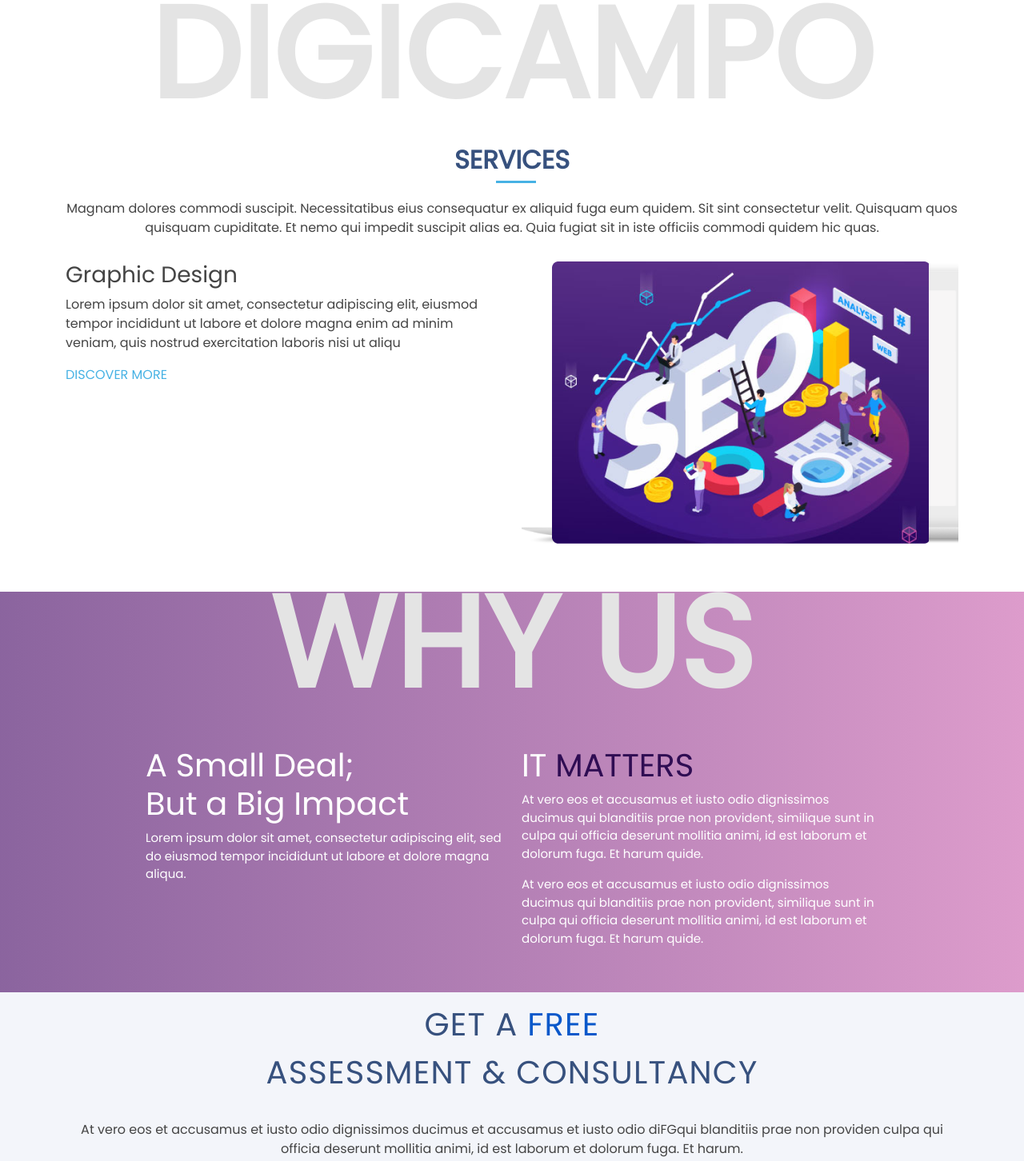
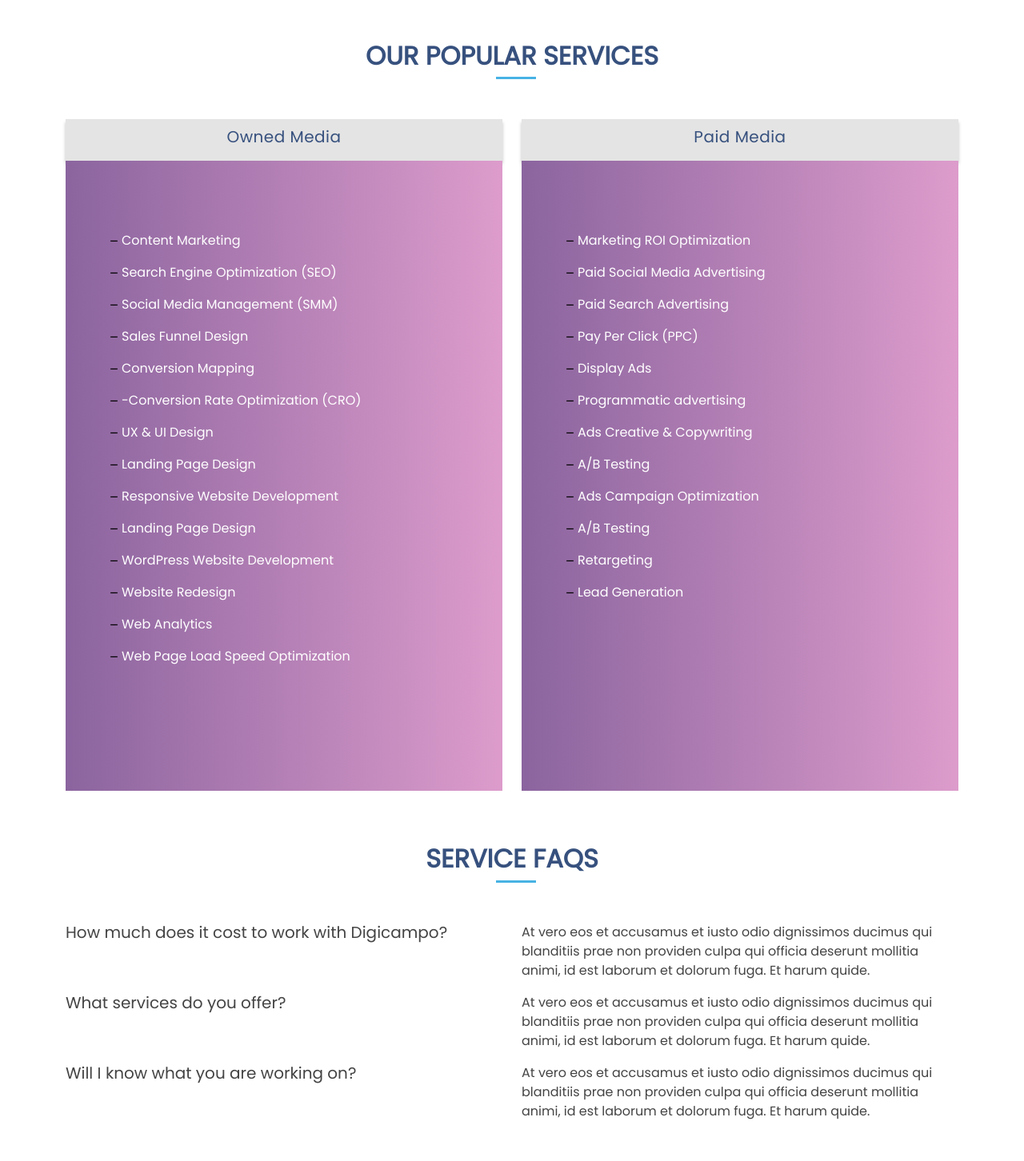
Before and after one commit to himelshipu/digicampo-portfolio, a plain HTML site: page service.html in a window 1280 px wide. Shown: the part 567-2019 px from the top of the page at 80% size. Drawn offline with nearby package versions, Linux system fonts and the light colour scheme.

```diff
--- a/assets/css/style.css
+++ b/assets/css/style.css
@@ -384,7 +384,7 @@
 .hero h3 {
 
 }
-.hero .btn-get-started {
+.btn-get-started {
   font-family: "Poppins", sans-serif;
   font-weight: 500;
   font-size: 16px;
@@ -398,7 +398,7 @@
   background: #86619C;
   filter: drop-shadow(0px 4px 4px rgba(0, 0, 0, 0.25));
 }
-.hero .btn-get-started:hover {
+.btn-get-started:hover {
   background: #209dd8;
 }
 .hero .btn-watch-video {
@@ -457,7 +457,7 @@
   .hero .hero-img img {
     width: 80%;
   }
-  .hero .btn-get-started {
+ .btn-get-started {
     font-size: 16px;
     padding: 10px 24px 11px 24px;
   }
@@ -1146,19 +1146,15 @@
 # Pricing
 --------------------------------------------------------------*/
 .pricing .row {
-  padding-top: 40px;
+  /*padding-top: 40px;*/
 }
 .pricing .box {
   padding: 60px 40px;
-  box-shadow: 0 3px 20px -2px rgba(20, 45, 100, 0.1);
-  background: #fff;
   height: 100%;
-  border-top: 4px solid #fff;
-  border-radius: 5px;
+  background: linear-gradient(89.8deg, #86619C -5.86%, #E3A0CF 107.39%);
 }
 .pricing h3 {
   font-weight: 500;
-  margin-bottom: 15px;
   font-size: 20px;
   color: #37517e;
 }
@@ -1187,13 +1183,14 @@
 .pricing ul li {
   padding: 10px 0 10px 30px;
   position: relative;
+  color: #ffff;
 }
 .pricing ul i {
-  color: #28a745;
-  font-size: 24px;
+  color: black;
+  font-size: 15px;
   position: absolute;
-  left: 0;
-  top: 6px;
+  left: 13px;
+  top: 13px;
 }
 .pricing ul .na {
   color: #ccc;
@@ -1232,13 +1229,13 @@
 }
 @media (max-width: 992px) {
   .pricing .box {
-    max-width: 60%;
+    max-width: 100%;
     margin: 0 auto 30px auto;
   }
 }
 @media (max-width: 767px) {
   .pricing .box {
-    max-width: 80%;
+    max-width: 100%;
     margin: 0 auto 30px auto;
   }
 }
@@ -1745,3 +1742,20 @@
 .page-banner h1{
 
 }
+.top-box{
+  background: #E4E4E4;
+  box-shadow: 0px 4px 4px rgb(0 0 0 / 25%);
+  line-height: 45px;
+  letter-spacing: 0.03em;
+  color: #2F0D53;
+  padding: 10px;
+  text-align: center;
+ }
+.description{
+  font-size: 18px;
+  line-height: 29px;
+  text-align: center;
+  letter-spacing: 0.04em;
+  font-family: 'Open Sans';
+  padding-bottom: 20px;
+}
--- a/service.html
+++ b/service.html
@@ -98,7 +98,7 @@
             <div class="col-lg-12 d-flex flex-column justify-content-center pt-4 pt-lg-0 order-2 order-lg-1 text-uppercase"
                  data-aos="fade-up" data-aos-delay="200">
                 <ul>
-                    <li> Home <i class="bx bx-right-arrow"></i> Services </li>
+                    <li> Home <i class="bx bx-right-arrow"></i> Services</li>
                 </ul>
                 <h1 class="mt-5 mb-4">Our Digital Services</h1>
                 <p>
@@ -112,155 +112,164 @@
 
 </section><!-- End Hero -->
 
-<!-- ======= services Us Section ======= -->
-<section class="services" id="services">
+
+<!-- ======= Pricing Section ======= -->
+<section class="pricing mt-5" id="pricing">
     <div class="container" data-aos="fade-up">
 
-        <div class="faded-title">
-            <h2>DIGICAMPO</h2>
+        <div class="section-title">
+            <h2>Our Popular Services</h2>
         </div>
+
+        <div class="row">
+
+            <div class="col-lg-6" data-aos="fade-up" data-aos-delay="100">
+                <div class="top-box">
+                    <h3>Owned Media</h3>
+                </div>
+                <div class="box">
+                    <ul>
+                        <li><i class="bx bx-minus"></i>Content Marketing</li>
+                        <li><i class="bx bx-minus"></i>Search Engine Optimization (SEO)</li>
+                        <li><i class="bx bx-minus"></i>Social Media Management (SMM)</li>
+                        <li><i class="bx bx-minus"></i>Sales Funnel Design</li>
+                        <li><i class="bx bx-minus"></i>Conversion Mapping</li>
+                        <li><i class="bx bx-minus"></i>-Conversion Rate Optimization (CRO)</li>
+                        <li><i class="bx bx-minus"></i>UX & UI Design</li>
+                        <li><i class="bx bx-minus"></i>Landing Page Design</li>
+                        <li><i class="bx bx-minus"></i>Responsive Website Development</li>
+                        <li><i class="bx bx-minus"></i>Landing Page Design</li>
+                        <li><i class="bx bx-minus"></i>WordPress Website Development</li>
+                        <li><i class="bx bx-minus"></i>Website Redesign</li>
+                        <li><i class="bx bx-minus"></i>Web Analytics</li>
+                        <li><i class="bx bx-minus"></i>Web Page Load Speed Optimization</li>
+                    </ul>
+                </div>
+            </div>
+
+            <div class="col-lg-6 mt-4 mt-lg-0" data-aos="fade-up" data-aos-delay="200">
+                <div class="top-box">
+                    <h3>Paid Media</h3>
+                </div>
+                <div class="box featured">
+
+                    <ul>
+                        <li><i class="bx bx-minus"></i>Marketing ROI Optimization</li>
+                        <li><i class="bx bx-minus"></i>Paid Social Media Advertising</li>
+                        <li><i class="bx bx-minus"></i>Paid Search Advertising</li>
+                        <li><i class="bx bx-minus"></i>Pay Per Click (PPC)</li>
+                        <li><i class="bx bx-minus"></i>Display Ads</li>
+                        <li><i class="bx bx-minus"></i>Programmatic advertising</li>
+                        <li><i class="bx bx-minus"></i>Ads Creative & Copywriting</li>
+                        <li><i class="bx bx-minus"></i>A/B Testing</li>
+                        <li><i class="bx bx-minus"></i>Ads Campaign Optimization</li>
+                        <li><i class="bx bx-minus"></i>A/B Testing</li>
+                        <li><i class="bx bx-minus"></i>Retargeting</li>
+                        <li><i class="bx bx-minus"></i>Lead Generation</li>
+                    </ul>
+                </div>
+            </div>
+
+        </div>
+
+    </div>
+</section><!-- End Pricing Section -->
+<!-- ======= services Us Section ======= -->
+<!-- ======= services Us Section ======= -->
+<section class="services mt-5">
+    <div class="container" data-aos="fade-up">
+
         <div class="section-title">
-            <h2>Services</h2>
-            <p>Magnam dolores commodi suscipit. Necessitatibus eius consequatur ex aliquid fuga eum quidem. Sit sint
-                consectetur velit. Quisquam quos quisquam cupiditate. Et nemo qui impedit suscipit alias ea. Quia
-                fugiat sit in iste officiis commodi quidem hic quas.</p>
+            <h2>Service FAQs</h2>
         </div>
 
         <div class="row content">
             <div class="col-lg-6">
-                <h3>Graphic Design</h3>
-                <p>
-                    Lorem ipsum dolor sit amet, consectetur adipiscing elit,
-                    eiusmod tempor incididunt ut labore et dolore magna
-                    enim ad minim veniam, quis nostrud exercitation
-                    laboris nisi ut aliqu
-                </p>
-                <a class="btn-learn-more" href="#">DISCOVER MORE</a>
+                <h5>
+                    How much does it cost to work with Digicampo?
+                </h5>
             </div>
             <div class="col-lg-6 pt-4 pt-lg-0">
-                <div class="portfolio-img text-center">
-                    <img alt="" class="img-fluid" src="assets/img/SEO.png">
-                </div>
+                <p>
+                    At vero eos et accusamus et iusto odio dignissimos ducimus qui blanditiis prae non providen culpa
+                    qui officia deserunt mollitia animi, id est laborum et dolorum fuga. Et harum quide.
+                </p>
+            </div>
+        </div>
 
+        <div class="row content">
+            <div class="col-lg-6">
+                <h5>
+                    What services do you offer?
+                </h5>
+            </div>
+            <div class="col-lg-6 pt-4 pt-lg-0">
+                <p>
+                    At vero eos et accusamus et iusto odio dignissimos ducimus qui blanditiis prae non providen culpa
+                    qui officia deserunt mollitia animi, id est laborum et dolorum fuga. Et harum quide.
+                </p>
+            </div>
+        </div>
+
+        <div class="row content">
+            <div class="col-lg-6">
+                <h5>
+                    Will I know what you are working on?
+                </h5>
+            </div>
+            <div class="col-lg-6 pt-4 pt-lg-0">
+                <p>
+                    At vero eos et accusamus et iusto odio dignissimos ducimus qui blanditiis prae non providen culpa
+                    qui officia deserunt mollitia animi, id est laborum et dolorum fuga. Et harum quide.
+                </p>
             </div>
         </div>
 
     </div>
 </section>
 <!-- End services Us Section -->
+<!-- ======= Audit Section ======= -->
+<section class="audit">
+    <div class="container pricing" data-aos="fade-up">
 
-<!-- ======= Why Us Section ======= -->
-<section class="why-us" id="why-us">
-    <div class="container" data-aos="fade-up">
-        <div class="faded-title">
-            <h2>WHY US</h2>
+        <div class="section-title ">
+            <h2> Need More Clarifications?</h2>
+            <p class="description">At vero eos et accusamus et iusto odio dignissimos ducimus qui blanditiis prae non providen culpa qui
+                officia deserunt mollitia t accusamus et iusto animi, id est laborum et dolorum fuga. t accusamus et
+                iusto Et harum quide. For more information, please visit our Digicampo page.</p>
+
+            <a class="buy-btn" href="#">Reach Us</a>
         </div>
-
-        <div class="row content">
-            <div class="col-lg-6">
-                <h1>A Small Deal; <br>
-                    But a Big Impact</h1>
-                <p>
-                    Lorem ipsum dolor sit amet, consectetur adipiscing elit, sed do eiusmod tempor incididunt ut labore
-                    et dolore
-                    magna aliqua.
-                </p>
-            </div>
-            <div class="col-lg-6 pt-4 pt-lg-0">
-                <h1 class="text-uppercase">
-                    IT <span style="color: #2F0D53"> MATTERS </span>
-                </h1>
-                <p>
-                    At vero eos et accusamus et iusto odio dignissimos ducimus qui blanditiis prae non provident,
-                    similique sunt in culpa qui officia deserunt mollitia animi, id est laborum et dolorum fuga. Et
-                    harum quide.
-                </p>
-                <p>
-                    At vero eos et accusamus et iusto odio dignissimos ducimus qui blanditiis prae non provident,
-                    similique sunt in culpa qui officia deserunt mollitia animi, id est laborum et dolorum fuga. Et
-                    harum quide.
-
-                </p>
-            </div>
-        </div>
-
     </div>
 </section>
-<!-- End Why Us Section -->
-
+<!-- End Services Section -->
 <!-- ======= Audit Section ======= -->
-<section class=" section-bg audit" id="audit">
+<section class=" section-bg audit mb-5" >
     <div class="container" data-aos="fade-up">
 
         <div class="section-title pricing">
-            <h2>GET A <span style="color: #0a58ca"> FREE </span> <br>
-                ASSESSMENT & CONSULTANCY</h2>
-            <p>At vero eos et accusamus et iusto odio dignissimos ducimus et accusamus et iusto odio diFGqui blanditiis
+            <h2>
+                Send Your Project Outline & <br>
+                <span class="text-black font-bold"> GET A NO COST CONSULTANCY </span>
+            </h2>
+
+            <p class="description">At vero eos et accusamus et iusto odio dignissimos ducimus et accusamus et iusto odio diFGqui blanditiis
                 prae non providen culpa qui officia deserunt mollitia animi, id est laborum et dolorum fuga. Et
                 harum.</p>
 
-            <a class="buy-btn" href="#">GET A FREE AUDIT</a>
+            <div class="d-flex justify-content-center justify-content-lg-center">
+                <a class="btn-get-started" href="#about">Get Started</a>
+            </div>
         </div>
     </div>
-</section><!-- End Services Section -->
-
-<!-- ======= Blogs Section ======= -->
-<section class="blogs" id="blogs">
-    <div class="container" data-aos="fade-up">
-
-        <div class="faded-title">
-            <h2>Trends</h2>
-        </div>
-        <div class="section-title">
-            <div class="row">
-                <div class="col-lg-6"></div>
-                <div class="col-lg-6">
-                    <h2>Our Blogs</h2>
-                    <p>Lorem ipsum dolor sit amet, consectetur adipiscing elit, sed do
-                        eiusmod tempor incididunt ut labore </p>
-                </div>
-            </div>
-        </div>
-
-        <div class="row content ">
-            <div class="col-lg-6">
-                <span class="tag">TECHNOLOGY</span>
-                <h3>Title of the blog</h3>
-                <p>By Carrol Atkinson - june 2, 2021</p>
-                <p>
-                    Ullamco laboris nisi ut aliquip ex ea commodo consequat. Duis aute irure dolor in reprehenderit
-                    in voluptate
-                    velit esse cillum dolore eu fugiat nulla pariatur. Excepteur sint occaecat cupidatat non
-                    proident, sunt in
-                    culpa qui officia deserunt mollit anim id est laborum.
-                </p>
-                <table width="100%">
-                    <tr>
-                        <td><a class="btn-learn-more" href="#">Read More</a></td>
-                        <td class="text-end"> Share <i class="bx bx-share" style="transform: scaleX(-1);"></i></td>
-                    </tr>
-                </table>
-
-
-            </div>
-            <div class="col-lg-6 pt-4 pt-lg-0">
-                <div class="portfolio-img text-center items">
-                    <img alt="" class="img-fluid" src="assets/img/people.png">
-                    <img alt="" class="img-fluid" src="assets/img/skills.png">
-                    <img alt="" class="img-fluid" src="assets/img/people.png">
-                </div>
-            </div>
-        </div>
-
-    </div>
 </section>
-<!-- End Blogs Section -->
+<!-- End Services Section -->
 
 <main id="main">
 
 </main><!-- End #main -->
 <!-- ======= Footer ======= -->
-<footer id="footer">
+<footer id="footer" class="mt-2">
     <div class="footer-top">
         <div class="container">
             <div class="row">
```
